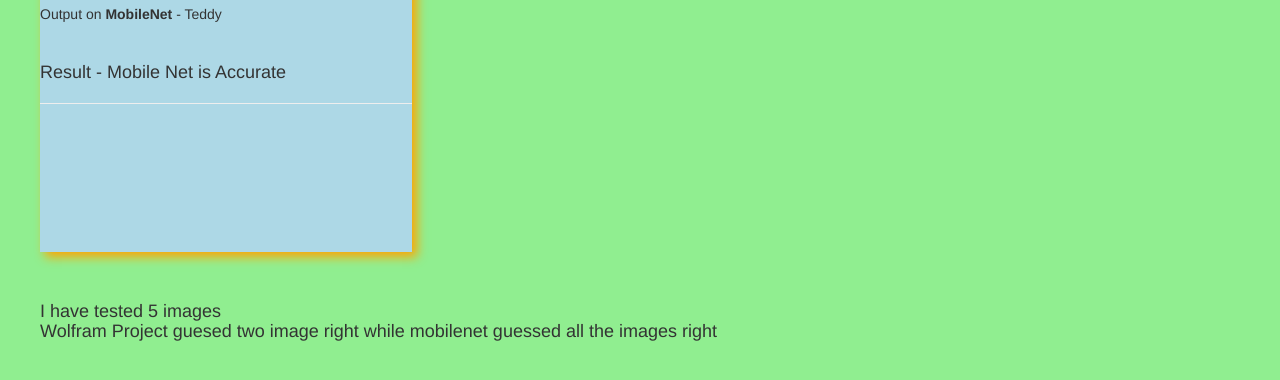
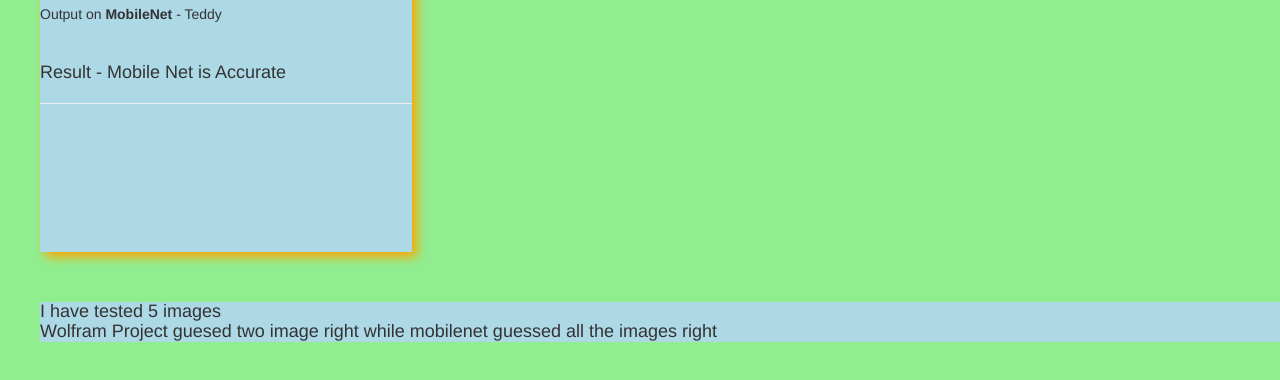
Before and after one commit to KrishnaLikhith/Project110, a plain HTML site: page index.html in a window 1280 px wide. Shown: the part 2733-3113 px from the top of the page. Drawn offline with nearby package versions, Linux system fonts and the light colour scheme.

Commit message:
Update style.css

```diff
--- a/style.css
+++ b/style.css
@@ -16,3 +16,6 @@ body {
 #size {
     height: 180px;
 }
+#result{
+background-color: lightblue;
+}
```
